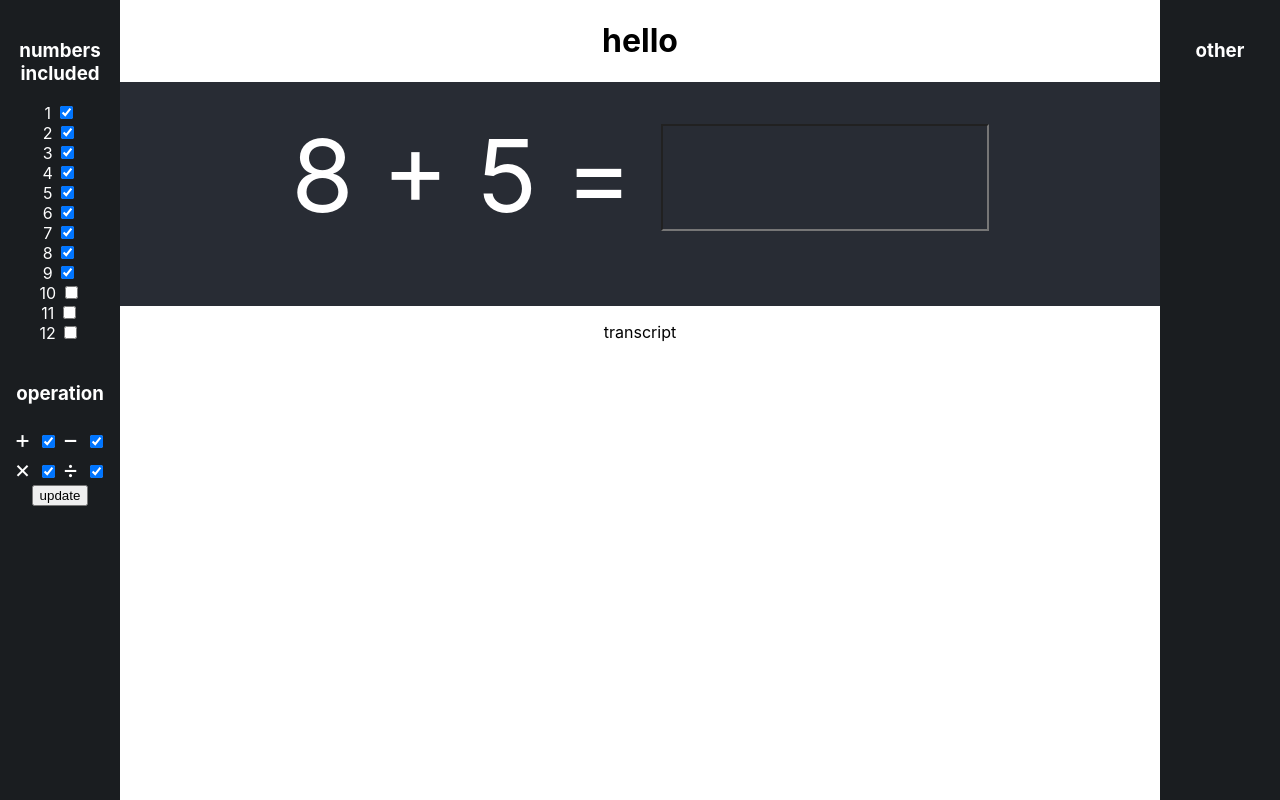
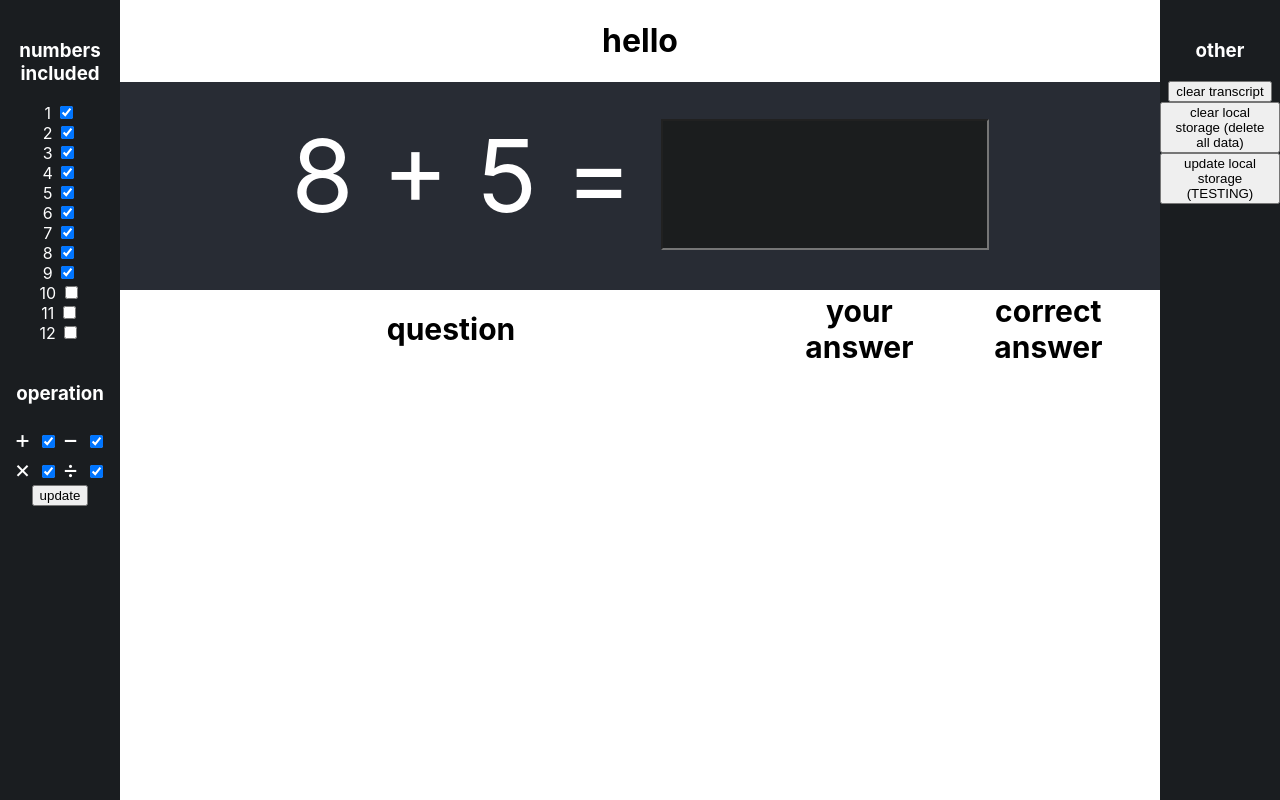
Before and after one commit to TheSavageTeddy/math-practice-site, a React (Create React App) app: page / in a window 1280 px wide. Built offline with nearby package versions, Linux system fonts and the light colour scheme.

Commit message:
WHY DID THIS TAKE SO LONG I REALLY HAD TO RECREATE EVERY REACT ELEMENT IN THE THINGY

```diff
--- a/src/App.css
+++ b/src/App.css
@@ -1,3 +1,7 @@
+body{
+  background-color: #ffffff;
+}
+
 .App {
   text-align: center;
 }
@@ -16,15 +20,21 @@
   color: white;
 
   padding-top: 4vmin;
-  padding-bottom: 4vmin;
+  padding-bottom: 2vmin;
 }
 
 #answer-input {
-  background-color: #282c34;
+  position: relative;
+  top: 0vh;
+  background-color: #1b1d1e;
   max-width: 40vh;
-  height: calc(69px + 4vmin);
+  height: calc(79px + 4vmin);
   font-size: calc(69px + 4vmin);
   color: white;
+
+
+  outline: none; /* remove outline */
+  padding-bottom: 15px;
 }
 
 
@@ -65,3 +75,43 @@
 .checkbox-op-label{
   font-size: 25px;
 }
+
+
+/*
+
+    TRANSCRIPT
+
+*/
+
+#transcriptContainer{
+  text-align: center;
+}
+
+#transcript-table{
+  /* center */
+  margin-left: auto;
+  margin-right: auto;
+  margin: 0px auto;
+
+  width: 80vw;
+
+  font-size: 30px;
+}
+
+.transcript-correct{
+  background-color: lime;
+}
+
+.transcript-incorrect{
+  background-color: palevioletred;
+}
+
+.transcript-table-data-q{
+  height: 50px;
+  width: 50vw;
+}
+
+.transcript-table-data-q .transcript-table-data-fb{
+  height: 50px;
+  width: 15vw;
+}
--- a/src/App.js
+++ b/src/App.js
@@ -67,22 +67,43 @@ const App = () => {
       console.log(questionSettings)
 
       config.questionSettings = questionSettings
+      //config.transcript = []
+
       localStorage.setItem('config', JSON.stringify(config))
     }
 
 
     let questionSettings = config.questionSettings
 
-    console.log("q's validops",questionSettings.validOps)
+
 
     //set values of params accordingly
     setn1range(questionSettings.n1range)
     setn2range(questionSettings.n2range)
     setOperator(questionSettings.operator)
     setValidOperators(questionSettings.validOps)
+
+    //set transcript
+    if (config.transcript){
+      console.log("q's transcript",config.transcript)
+      for (var i=config.transcript.length-1; i>=0; i--){//god why this took an hour
+        let row = <>
+        <TranscriptRow
+        status={config.transcript[i].props.children.props.status} //WTF IS PROPS CHILDREN PROPS STATUS WHAT
+        question={config.transcript[i].props.children.props.question}  //NOW THE ARRAY FLIPS AFTER EVERY RELOAD WTF
+        answer={config.transcript[i].props.children.props.answer}  //and now its deleating things :/
+        feedback={config.transcript[i].props.children.props.feedback} //AND NOW IT FINALLY WORKS AAAAÀAAÂĀÆ
+        />
+        </>
+        console.log("LOOP ITEM",config.transcript[i])
+        setTranscript(old => [row, ...old]) // insert new row at front of array (not back)
+      }
+      console.log("transcript afte rloop",transcript)
+
+    }
   }
 
-  function updateLocalStorage(){
+  const updateLocalStorage = () => {
 
     //QUESTION SETTINGS
     let questionSettings = {}
@@ -93,6 +114,11 @@ const App = () => {
     config['questionSettings'] = questionSettings
 
     localStorage.setItem('config', JSON.stringify(config));
+  }
+
+  const clearLocalStorage = () =>{
+    localStorage.clear()
+    window.location.reload()
   }
 
   function newQuestion(){
@@ -110,24 +136,44 @@ const App = () => {
     if (eval(`${num1} ${operator} ${num2}`) == answer){
       newQuestion()
       document.getElementById('answer-input').value = '' // clear input box
-      alert('correct')
+      //alert('correct')
+      addTranscript(true, `${num1} ${operatorText} ${num2} = `, `${answer}`, "")
     }else{
-      alert('incorrect')
+      //alert('incorrect')
+      addTranscript(false, `${num1} ${operatorText} ${num2} = `, `${answer}`, `${eval(`${num1} ${operator} ${num2}`)}`)
     }
-    addTranscript(true, "question", "ans", "feedback")
   }
 
-  const transcriptRow = (props) =>{
+  const TranscriptRow = (props) =>{
+    let color = 'transcript-incorrect'
+    if (props.status){
+      color = 'transcript-correct'
+    }
     return (
     <>
-    <p>{props.status} {props.question} {props.answer} {props.feedback}</p>
+    <tr className={color+" transcript-table-row"}>
+      <td className='transcript-table-data-q'>{props.question}</td>
+      <td className='transcript-table-data-ans'>{props.answer}</td>
+      <td className='transcript-table-data-fb'>{props.feedback}</td>
+    </tr>
     </>
     )
   }
 
   function addTranscript(status, question, answer, feedback){
-    let row = <><transcriptRow status={status} question={question} answer={answer} feedback={feedback} /></>
-    setTranscript(old => [...old, row])
+    console.log("TRANSCRIPT", transcript)
+    let row = <><TranscriptRow status={status} question={question} answer={answer} feedback={feedback} /></>
+    setTranscript(old => [row, ...old]) // insert new row at front of array (not back)
+
+    let conf = JSON.parse(localStorage.getItem('config'))
+    console.log("COFIG is", conf)
+    conf['transcript'] = transcript
+    console.log("ADD TRANSCRIPT CONF", conf)
+    localStorage.setItem('config', JSON.stringify(conf))
+  }
+
+  function clearTranscript(){
+    setTranscript([])
   }
 
   function updateSettings(){
@@ -239,14 +285,22 @@ const App = () => {
     if (!validoperators){
     }else{
       config['questionSettings']['validOps'] = validoperators
-      console.log("CONFIG IS", config)
       localStorage.setItem('config', JSON.stringify(config))
     }
   }, [validoperators])
 
   useEffect(()=>{
-    console.log(transcript)
+    //save transcript to local storage
+    let config = JSON.parse(localStorage.getItem('config'))
+    if (!transcript){
+    }else{
+      console.log("CONFIG BEFORE SET", config)
+      config['transcript'] = transcript
+      console.log("NOW CONFIG SET TO", config, "TRANSCRIPT IS", transcript)
+      localStorage.setItem('config', JSON.stringify(config))
+    }
   }, [transcript])
+
 
 
   //HTML FRAME RETURN
@@ -268,7 +322,7 @@ const App = () => {
         <NumberLabel num="12" />
         <br></br>
         <h3>operation</h3>
-        <OperatorLabel op="+" /><span> </span> {/*space seperation also lol need {} for comment */}
+        <OperatorLabel op="+" /><span> </span> {/*space seperation also lol need {} for comment wait somehow // works sometimes what im confused now ok whatever */}
         <OperatorLabel op="-" />
         <br></br>
         <OperatorLabel op="*" /><span> </span>
@@ -279,10 +333,13 @@ const App = () => {
       </div>
       <div class="rightsidenav">
         <h3>other</h3>
+        <button onClick={()=>{clearTranscript()}}>clear transcript</button>
+        <button onClick={()=>{clearLocalStorage()}}>clear local storage (delete all data)</button>
+        <button onClick={()=>{getLocalStorage()}}>update local storage (TESTING)</button>
         <br></br>
 
       </div>
-      <h1>hello</h1>
+      <h1>hello</h1> {/* title */}
         <div id="question-container">
           <label id="">{num1} {operatorText} {num2} = </label>
           <input
@@ -298,7 +355,16 @@ const App = () => {
           />
         </div>
       <div id="transcriptContainer">
-          <p>transcript</p>
+          <table id="transcript-table">
+            <tbody>
+              <tr>
+                <th className='transcript-table-data-q'>question</th>
+                <th className='transcript-table-data-ans'>your answer</th>
+                <th className='transcript-table-data-fb'>correct answer</th>
+              </tr>
+              {transcript}
+            </tbody>
+          </table>
       </div>
     </div>
 
```
